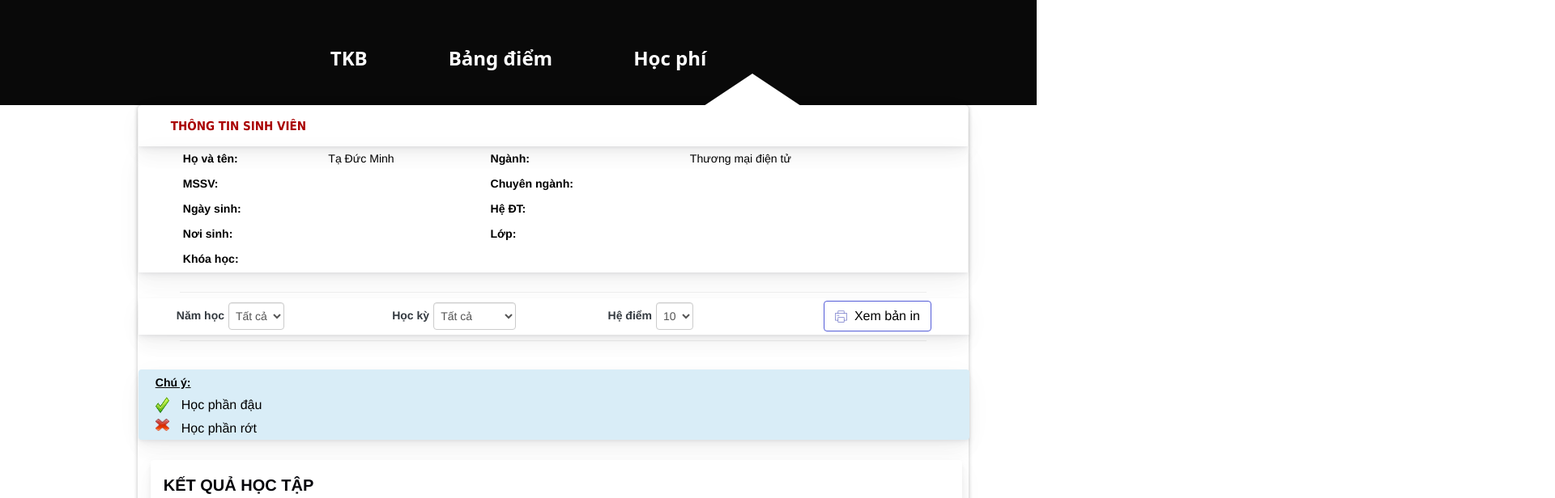
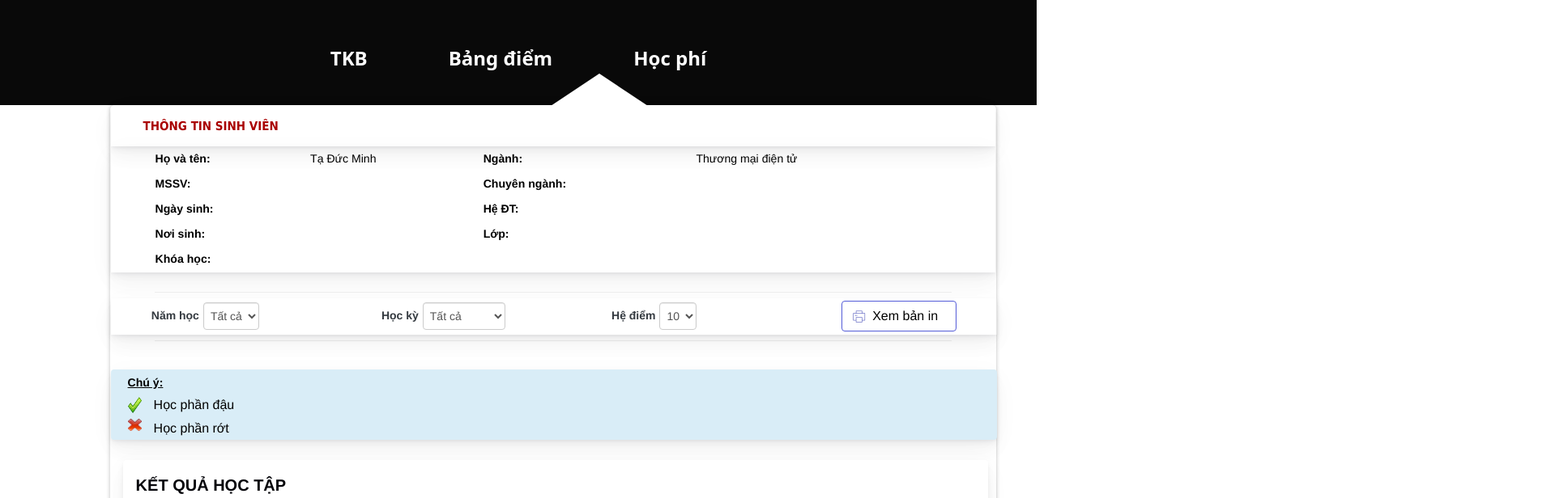
Before and after one commit to Frontend-2022/frontend-week3, a React (Create React App) app: page /transcript in a window 1280 px wide. Shown: the top 616 px of the page at 81% size, 1920 px wide, since content can reach past the window. Built offline with nearby package versions, Linux system fonts and the light colour scheme.

Commit message:
commit on mũi tên

```diff
--- a/src/components/transcript/transcript.css
+++ b/src/components/transcript/transcript.css
@@ -1,5 +1,5 @@
 .contentMiddle {
-    width: 75%;
+    width: 80%;
     height: 100%;
     background-color:#ffff;
     z-index: 1;
@@ -27,7 +27,7 @@
   content: "";
   position: absolute;
   top: 51px;
-  left: 869px;
+  left: 680px;
   border-width: 40px 60px;
   border-style: solid;
   border-color: transparent transparent #fff transparent;
--- a/src/components/tuition_fee/tuitionFee.css
+++ b/src/components/tuition_fee/tuitionFee.css
@@ -638,7 +638,7 @@ body {
     content: "";
     position: absolute;
     top: 51px;
-    left: 1073px;
+    left: 886px;
     border-width: 40px 60px;
     border-style: solid;
     border-color: transparent transparent #fff transparent;
```
